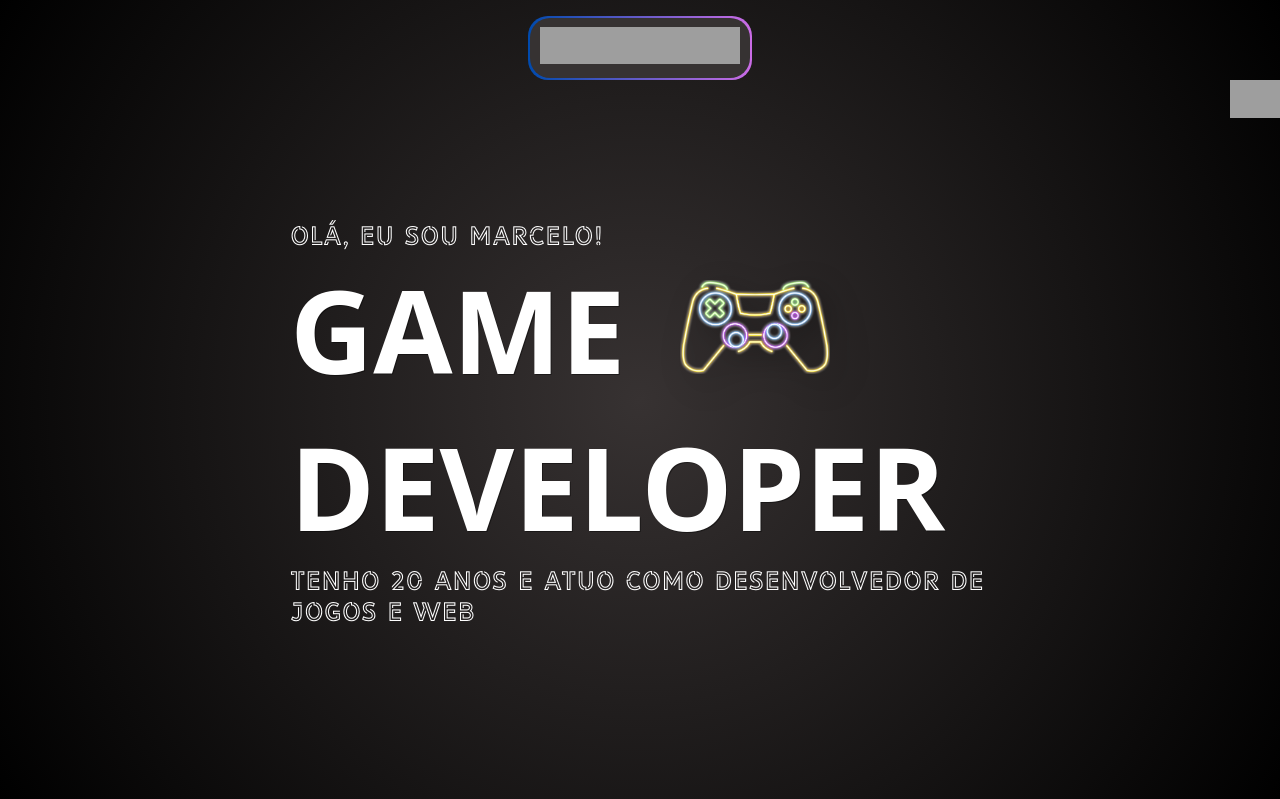
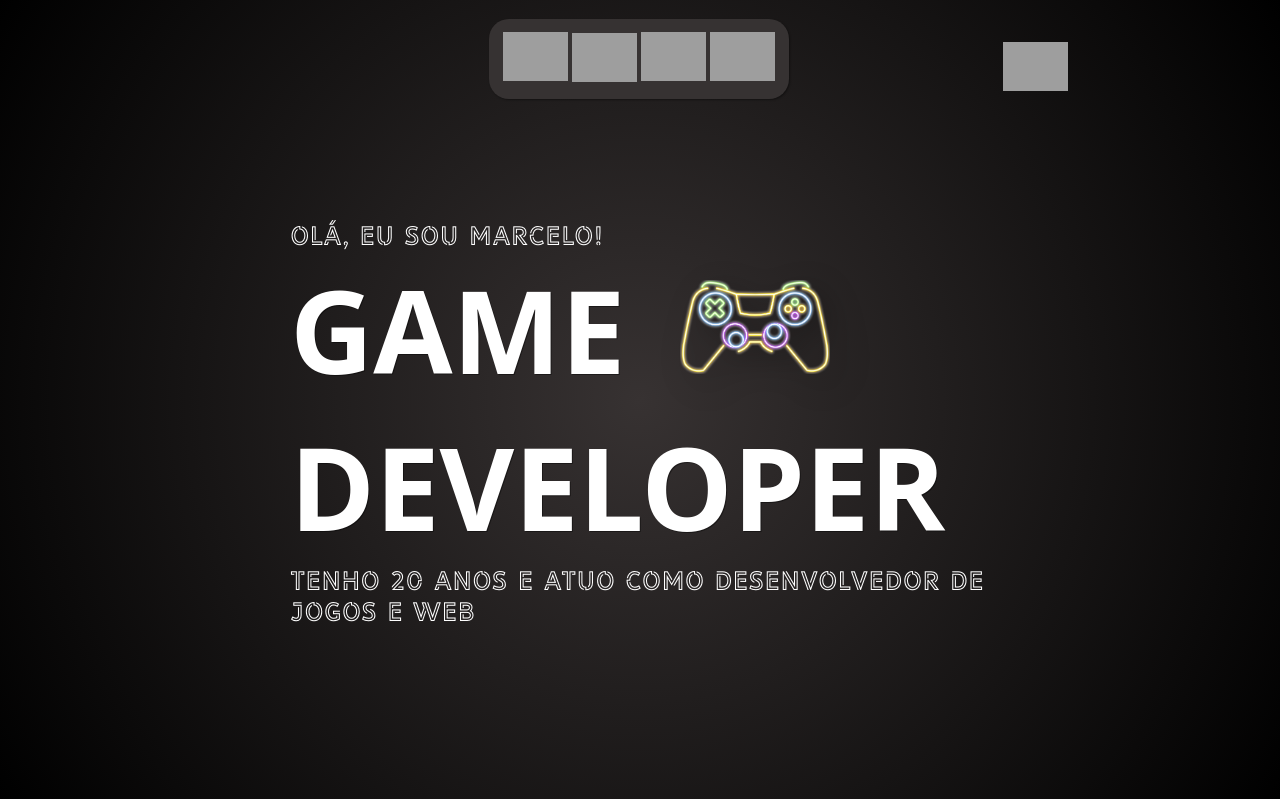
Before and after one commit to Profissional-Marcelo/SitePessoalGame, a PHP site: page /App/View/paginaInicial.php in a window 1280 px wide. Shown: the top 799 px of the page. Run offline with PHP 8.4, Linux system fonts and the light colour scheme; grey boxes are pictures that could not be loaded.

Commit message:
terminando de corrigir menu

```diff
--- a/Assets/css/header.css
+++ b/Assets/css/header.css
@@ -1,35 +1,18 @@
 
 :root{
-    --cor-nav: #363232;
+    --cor-menu: #363232;
 }
 
-#Console-M-C {
+/* icones */
+
+#Console-M-C, #linkedinMC {
     width: 50px;
     display: none;
 }
 
-#githubMC{
-    border-radius: 5px;
-    width: 40px;
-    transform: translateY(-6px);
+#curriculo, #curriculoMC{
+    transform: translateY(1px);
 }
-
-#linkedinMC{
-    width: 50px;
-
-}
-
-#curriculoMC{
-    width: 42px;
-    transform: translateY(-4px);
-}
-
-.Icones-Modo-Claro {
-    margin: 0px 3px;
-    display: none;
-}
-
-
 
 section.Primeira-Parte >  header {
     width: 100%;
@@ -56,7 +39,6 @@
     align-self: flex-start;
     justify-content: end;
     align-items: start;
-
     height: 60px;
 }
 
@@ -65,8 +47,8 @@
     align-items: center;
     justify-content: center;
     border-radius: 20px;
-    width: 224px;
-    height: 64px;
+    width: 222px;
+    height: 62px;
 }
 
 section.Primeira-Parte > header > nav > div > menu {
@@ -75,20 +57,28 @@
     display: flex;
     justify-content: center;
     align-items: center;
-    background-color: var(--cor-nav);
+    background-color: var(--cor-menu);
     border-radius: 20px;
     padding: 5px;
+    box-shadow: 1px 1px 2px rgba(0, 0, 0, 0.394);
+}
+
+section.Primeira-Parte > header > nav > div > menu > a.Icones-Modo-Claro {
+    display: none;
 }
 
 section.Primeira-Parte > header > nav > div > menu > a > img {
+    margin: 0px 2px;
     width: 50px;
 }
 
 section.Primeira-Parte > header > div.lampada > button.btn-ligado {
+    cursor: pointer;
     display: none;
 }
 
 section.Primeira-Parte > header > div.lampada > button{
+    cursor: pointer;
     background-color: transparent;
     border: none;
 }
@@ -96,13 +86,3 @@
 section.Primeira-Parte > header > div.lampada > button > img {
     width: 50px;
 }
-
-/* section.Primeira-Parte > header nav {
-    box-shadow: 2px 2px 3px rgba(0, 0, 0, 0.394);
-    width: calc(100% - 4px);
-    height: 51px;
-    transform: translate(2px, 2px);
-    text-align: center;
-    border-radius: 20px;
-    background-color: var(--cor-nav);
-}  */
--- a/Assets/css/headerMQ.css
+++ b/Assets/css/headerMQ.css
@@ -0,0 +1,89 @@
+@media (min-width: 700px) and (max-width: 1024px) {
+    section.Primeira-Parte >  header {
+        flex-flow: row nowrap;
+    }
+
+    section.Primeira-Parte > header > nav {
+        justify-content: end;
+        width: calc(50% + 150px);
+        height: 100px;
+    }
+
+    section.Primeira-Parte > header > div {
+        justify-content: center;
+        align-items: end;
+        height: 80px;
+        width: calc(50% - 150px);
+    }
+
+    section.Primeira-Parte > header > nav > div {
+        height: 82px;
+        width: 302px;
+    }
+
+
+    section.Primeira-Parte > header > nav > div > menu {
+        height: 80px;
+        width: 300px;
+    }
+
+    section.Primeira-Parte > header > nav > div > menu > a > img {
+        width: 65px;
+    }
+
+    section.Primeira-Parte > header > div {
+        margin-top: 15px;
+        align-self: flex-start;
+        height: 80px;
+    }
+
+    section.Primeira-Parte > header > div.lampada > button > img {
+        width: 65px;
+    }
+}
+
+@media (min-width: 1025px) {
+    section.Primeira-Parte >  header {
+        flex-flow: row nowrap;
+    }
+
+    section.Primeira-Parte > header > nav {
+        justify-content: end;
+        width: calc(50% + 150px);
+        height: 100px;
+    }
+
+    section.Primeira-Parte > header > div {
+        justify-content: center;
+        align-items: end;
+        height: 80px;
+        width: calc(50% - 150px);
+    }
+
+    section.Primeira-Parte > header > nav > div {
+        height: 82px;
+        width: 302px;
+    }
+
+
+    section.Primeira-Parte > header > nav > div > menu {
+        height: 80px;
+        width: 300px;
+    }
+
+    section.Primeira-Parte > header > nav > div > menu > a > img {
+        width: 65px;
+    }
+
+    section.Primeira-Parte > header > div {
+        margin-top: 15px;
+        align-self: flex-start;
+        height: 80px;
+    }
+
+    section.Primeira-Parte > header > div.lampada > button > img {
+        width: 65px;
+    }
+
+
+}
--- a/Assets/css/paginaInicial.css
+++ b/Assets/css/paginaInicial.css
@@ -88,10 +88,6 @@
     flex-flow: column nowrap;
 
 }
-
-
-
-
 
 section.Primeira-Parte > div > header > div > nav > a > img {
     width: 50px;
```
